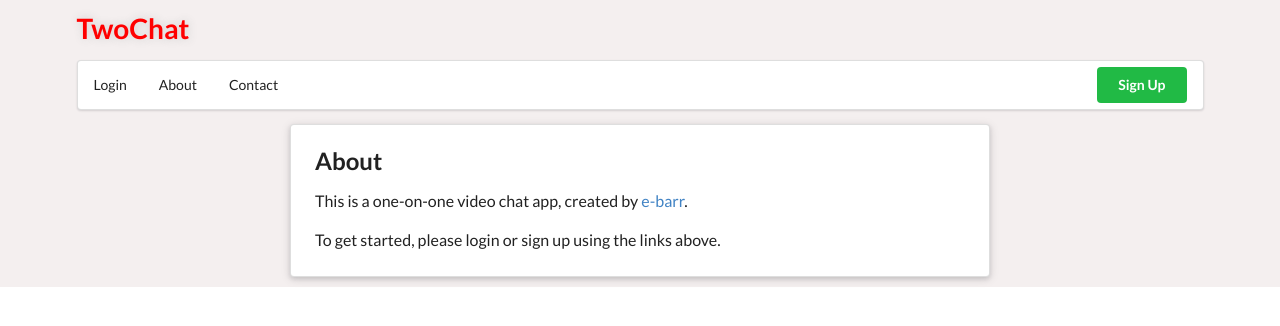
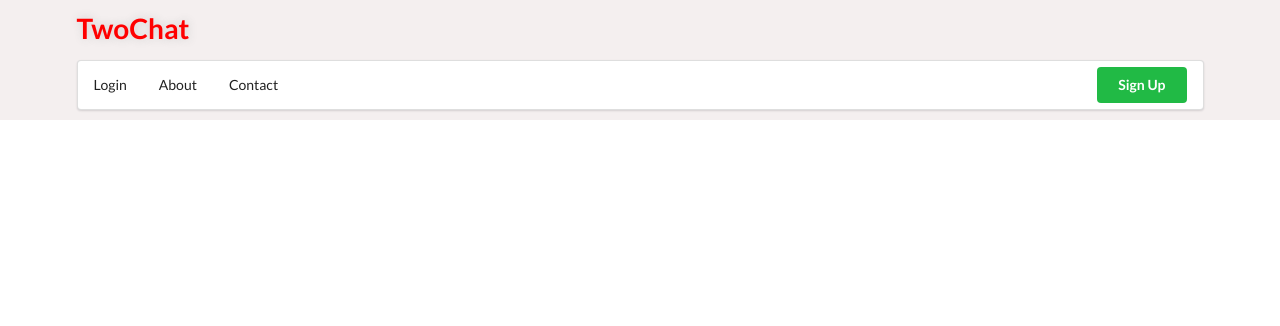
Before and after one commit to e-barr/notBuggySkipe_front-end, a React (Create React App) app in the folder not-buggy-skipe_front-end/: page /main in a window 1280 px wide. Shown: the top 326 px of the page. Built offline with nearby package versions, Linux system fonts and the light colour scheme.

Commit message:
update routes

```diff
--- a/not-buggy-skipe_front-end/src/components/App.js
+++ b/not-buggy-skipe_front-end/src/components/App.js
@@ -26,12 +26,12 @@ class App extends Component {
         <div className="ui container">
             <Header />
             <Switch>
-              <Route path="/" component={About} />
               <Route path="/main" exact component={Content} />
               <Route path="/login" component={LoginForm} exact />
               <Route path="/about" component={About} exact />
               <Route path="/contact" component={ContactUs} />
               <Route path="/signup" component={SignUpForm} />
+              <Route path="/" component={About} />
             </Switch>
         </div>
       </div>
```
